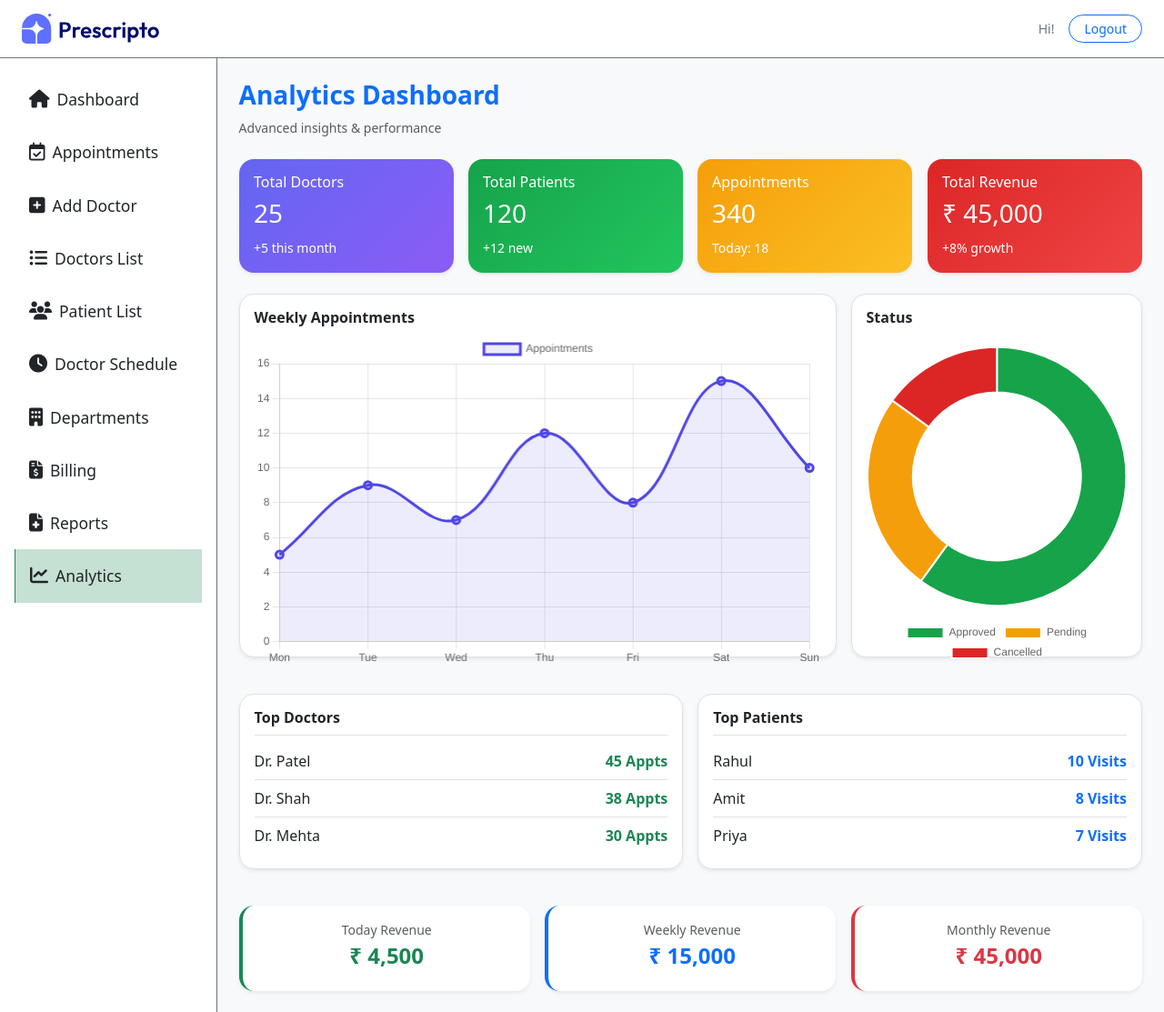
After one commit to bylalit/doctor_appoinment, a Django app: page /analytics in a window 1280 px wide. The commit adds this page. Shown: the whole page at 91% size. Run offline with Django 5.2, Linux system fonts and the light colour scheme.

Commit message:
doe this part

```diff
--- a/appointment/urls.py
+++ b/appointment/urls.py
@@ -47,5 +47,7 @@ urlpatterns = [
     path('billing/', views.billing, name='billing'),
     path('bill/<int:id>/', views.billing_invoice, name='billing_invoice'),
 
+    path('analytics', views.analytics, name='analytics'),
+
 
 ]
--- a/appointment/views.py
+++ b/appointment/views.py
@@ -763,3 +763,11 @@ def billing_invoice(request, id):
     return render(request, 'dashboard/billing_invoice.html', {
         'bill': bill
     })
+
+
+def analytics(request):
+    context = {
+        'action': 'analytics',
+        "role": "admin"
+    }
+    return render(request, "dashboard/analytics.html", context)
--- /dev/null
+++ b/templates/dashboard/analytics.html
@@ -0,0 +1,150 @@
+{% extends "dashboard/layout.html" %}
+{% load static %}
+{% block contant %}
+
+<section class="p-4 bg-light" style="min-height:100vh; width:100%; overflow-x:hidden;">
+
+    <!-- Header -->
+    <div class="mb-4" data-aos="fade-down">
+        <h3 class="fw-bold text-primary">Analytics Dashboard</h3>
+        <p class="text-muted small">Advanced insights & performance</p>
+    </div>
+
+    <!-- Stats Cards -->
+    <div class="row g-3 mb-4">
+
+        <div class="col-md-3 col-6" data-aos="zoom-in" data-aos-delay="100">
+            <div class="text-white p-3 rounded-4 shadow-sm"
+                 style="background: linear-gradient(135deg,#6366f1,#8b5cf6);">
+                <h6>Total Doctors</h6>
+                <h3>25</h3>
+                <small>+5 this month</small>
+            </div>
+        </div>
+
+        <div class="col-md-3 col-6" data-aos="zoom-in" data-aos-delay="200">
+            <div class="text-white p-3 rounded-4 shadow-sm"
+                 style="background: linear-gradient(135deg,#16a34a,#22c55e);">
+                <h6>Total Patients</h6>
+                <h3>120</h3>
+                <small>+12 new</small>
+            </div>
+        </div>
+
+        <div class="col-md-3 col-6" data-aos="zoom-in" data-aos-delay="300">
+            <div class="text-white p-3 rounded-4 shadow-sm"
+                 style="background: linear-gradient(135deg,#f59e0b,#fbbf24);">
+                <h6>Appointments</h6>
+                <h3>340</h3>
+                <small>Today: 18</small>
+            </div>
+        </div>
+
+        <div class="col-md-3 col-6" data-aos="zoom-in" data-aos-delay="400">
+            <div class="text-white p-3 rounded-4 shadow-sm"
+                 style="background: linear-gradient(135deg,#dc2626,#ef4444);">
+                <h6>Total Revenue</h6>
+                <h3>₹ 45,000</h3>
+                <small>+8% growth</small>
+            </div>
+        </div>
+
+    </div>
+
+    <!-- Charts -->
+    <div class="row g-3">
+        <div class="col-md-8" data-aos="fade-right">
+            <div class="bg-white p-3 rounded-4 shadow-sm border" style="height:400px;">
+                <h6 class="fw-bold">Weekly Appointments</h6>
+                <canvas id="appointmentChart"></canvas>
+            </div>
+        </div>
+
+        <div class="col-md-4" data-aos="fade-left">
+            <div class="bg-white p-3 rounded-4 shadow-sm border" style="height:400px;">
+                <h6 class="fw-bold">Status</h6>
+                <canvas id="statusChart"></canvas>
+            </div>
+        </div>
+    </div>
+
+    <!-- Top Lists -->
+    <div class="row mt-4 g-3">
+
+        <div class="col-md-6" data-aos="fade-up" data-aos-delay="100">
+            <div class="bg-white p-3 rounded-4 shadow-sm border">
+                <h6 class="fw-bold border-bottom pb-2">Top Doctors</h6>
+
+                <div class="d-flex justify-content-between py-2 border-bottom">
+                    <span>Dr. Patel</span>
+                    <span class="text-success fw-bold">45 Appts</span>
+                </div>
+
+                <div class="d-flex justify-content-between py-2 border-bottom">
+                    <span>Dr. Shah</span>
+                    <span class="text-success fw-bold">38 Appts</span>
+                </div>
+
+                <div class="d-flex justify-content-between py-2">
+                    <span>Dr. Mehta</span>
+                    <span class="text-success fw-bold">30 Appts</span>
+                </div>
+            </div>
+        </div>
+
+        <div class="col-md-6" data-aos="fade-up" data-aos-delay="200">
+            <div class="bg-white p-3 rounded-4 shadow-sm border">
+                <h6 class="fw-bold border-bottom pb-2">Top Patients</h6>
+
+                <div class="d-flex justify-content-between py-2 border-bottom">
+                    <span>Rahul</span>
+                    <span class="text-primary fw-bold">10 Visits</span>
+                </div>
+
+                <div class="d-flex justify-content-between py-2 border-bottom">
+                    <span>Amit</span>
+                    <span class="text-primary fw-bold">8 Visits</span>
+                </div>
+
+                <div class="d-flex justify-content-between py-2">
+                    <span>Priya</span>
+                    <span class="text-primary fw-bold">7 Visits</span>
+                </div>
+            </div>
+        </div>
+
+    </div>
+
+    <!-- Revenue -->
+    <div class="row mt-4 g-3">
+
+        <div class="col-md-4" data-aos="flip-left">
+            <div class="bg-white p-3 text-center rounded-4 shadow-sm border-start border-4 border-success">
+                <p class="text-muted small mb-1">Today Revenue</p>
+                <h4 class="text-success fw-bold">₹ 4,500</h4>
+            </div>
+        </div>
+
+        <div class="col-md-4" data-aos="flip-left" data-aos-delay="100">
+            <div class="bg-white p-3 text-center rounded-4 shadow-sm border-start border-4 border-primary">
+                <p class="text-muted small mb-1">Weekly Revenue</p>
+                <h4 class="text-primary fw-bold">₹ 15,000</h4>
+            </div>
+        </div>
+
+        <div class="col-md-4" data-aos="flip-left" data-aos-delay="200">
+            <div class="bg-white p-3 text-center rounded-4 shadow-sm border-start border-4 border-danger">
+                <p class="text-muted small mb-1">Monthly Revenue</p>
+                <h4 class="text-danger fw-bold">₹ 45,000</h4>
+            </div>
+        </div>
+
+    </div>
+
+</section>
+
+
+
+
+
+{% endblock contant %}
--- a/templates/dashboard/layout.html
+++ b/templates/dashboard/layout.html
@@ -197,7 +197,7 @@
                 </a>
 
                 <!-- Analytics -->
-                <a href="" class="nav-link d-flex align-items-center gap-2 p-3 fs-5 text-dark {% if action == 'analytics' %}bg-success bg-opacity-25 border-start border-success fw-medium{% endif %}">
+                <a href="{% url "analytics" %}" class="nav-link d-flex align-items-center gap-2 p-3 fs-5 text-dark {% if action == 'analytics' %}bg-success bg-opacity-25 border-start border-success fw-medium{% endif %}">
                     <i class="fa-solid fa-chart-line"></i> <span class='small'>Analytics</span>
                 </a>
 
@@ -293,6 +293,7 @@
 
     </script>
 
+    {% comment %} <script src="https://cdn.jsdelivr.net/npm/chart.js"></script> {% endcomment %}
     <script src="https://cdn.jsdelivr.net/npm/chart.js"></script>
 
     <script>
@@ -388,6 +389,59 @@
     </script>
 
 
+    <script>
+
+        // Line Chart
+        new Chart(document.getElementById('appointmentChart'), {
+            type: 'line',
+            data: {
+                labels: ['Mon','Tue','Wed','Thu','Fri','Sat','Sun'],
+                datasets: [{
+                    label: 'Appointments',
+                    data: [5, 9, 7, 12, 8, 15, 10],
+                    borderColor: '#4f46e5',
+                    backgroundColor: 'rgba(79,70,229,0.1)',
+                    borderWidth: 3,
+                    fill: true,
+                    tension: 0.4,
+                    pointRadius: 4
+                }]
+            },
+            options: {
+                responsive: true,
+                maintainAspectRatio: false,
+                plugins: {
+                    legend: { position: 'top' }
+                },
+                scales: {
+                    y: { beginAtZero: true }
+                }
+            }
+        });
+
+        // Doughnut Chart
+        new Chart(document.getElementById('statusChart'), {
+            type: 'doughnut',
+            data: {
+                labels: ['Approved','Pending','Cancelled'],
+                datasets: [{
+                    data: [60,25,15],
+                    backgroundColor: ['#16a34a','#f59e0b','#dc2626']
+                }]
+            },
+            options: {
+                responsive: true,
+                maintainAspectRatio: false,
+                cutout: '65%',
+                plugins: {
+                    legend: { position: 'bottom' }
+                }
+            }
+        });
+
+    </script>
+
+
 </body>
 
 </html>
```
